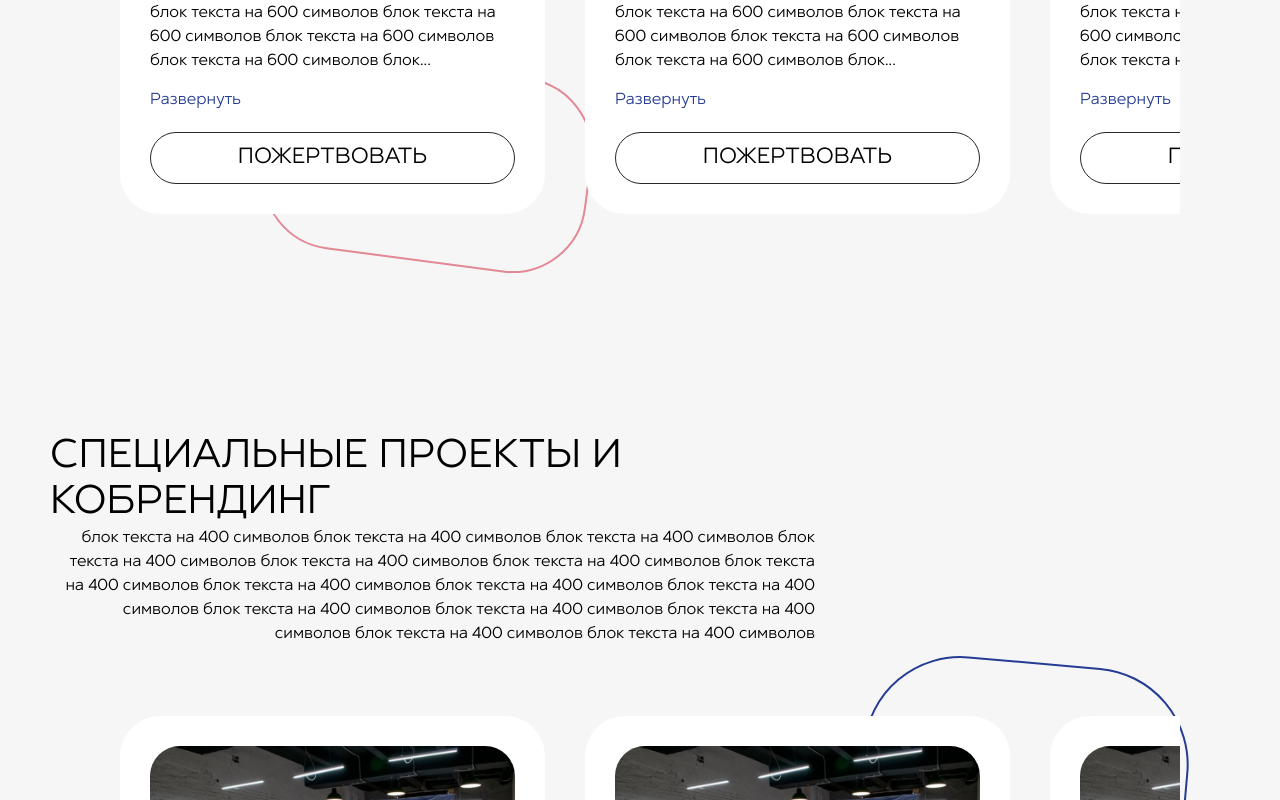
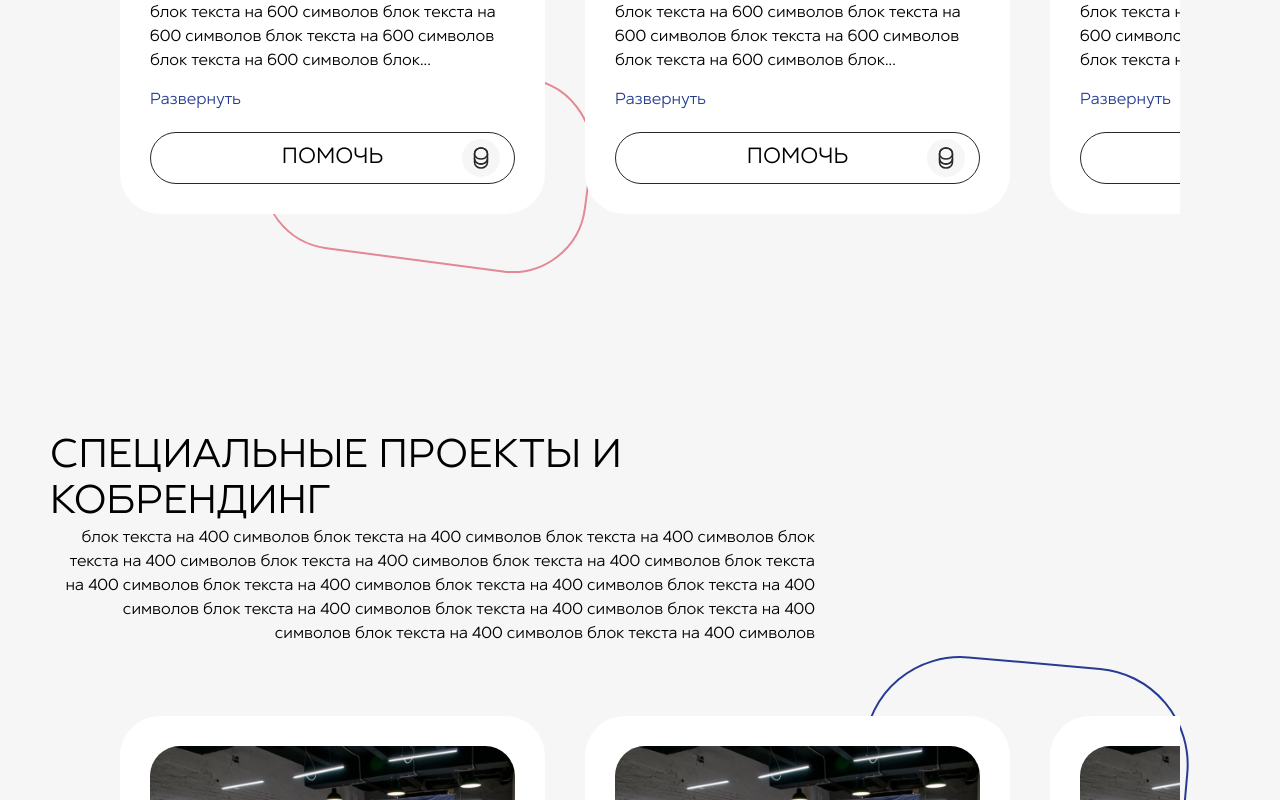
Before and after one commit to thirdmadman/fond-ravnovesie.ru_2023, a Next.js app: page /ways-to-help in a window 1280 px wide. Shown: the part 2200-3000 px from the top of the page. Built offline with nearby package versions, Linux system fonts and the light colour scheme.

Commit message:
feat: add icon to action link

```diff
--- a/src/components/ways-to-help/HelpWayCard.tsx
+++ b/src/components/ways-to-help/HelpWayCard.tsx
@@ -9,9 +9,10 @@ interface IHelpWayCardProps {
   description: string;
   imageLink: string;
   actionLink: string;
+  isFinancial: boolean;
 }
 
-export function HelpWayCard({ title, description, imageLink, actionLink }: IHelpWayCardProps) {
+export function HelpWayCard({ title, description, imageLink, actionLink, isFinancial }: IHelpWayCardProps) {
   const [isDescriptionOpened, setIsDescriptionOpened] = useState(false);
 
   return (
@@ -28,8 +29,13 @@ export function HelpWayCard({ title, description, imageLink, actionLink }: IHelp
           {isDescriptionOpened ? 'Свернуть' : 'Развернуть'}
         </button>
       </div>
-      <a href={actionLink} target="_blank" rel="noreferrer">
-        Пожертвовать
+      <a
+        className={`help-way-card__action-link ${isFinancial && 'help-way-card__action-link_financial'}`}
+        href={actionLink}
+        target="_blank"
+        rel="noreferrer"
+      >
+        Помочь
       </a>
     </div>
   );
--- a/src/components/ways-to-help/SectionBecomePartner.tsx
+++ b/src/components/ways-to-help/SectionBecomePartner.tsx
@@ -15,6 +15,7 @@ const helpWays = [
     description: dummyText600,
     imageLink: '/images/ways-to-help/provide-premises-image.png',
     actionLink: '',
+    isFinancial: true,
   },
   {
     id: 2,
@@ -22,6 +23,7 @@ const helpWays = [
     description: dummyText600,
     imageLink: '/images/ways-to-help/provide-premises-image.png',
     actionLink: '',
+    isFinancial: true,
   },
   {
     id: 3,
@@ -29,13 +31,15 @@ const helpWays = [
     description: dummyText600,
     imageLink: '/images/ways-to-help/provide-premises-image.png',
     actionLink: '',
+    isFinancial: true,
   },
   {
     id: 4,
-    title: 'организовать мероприятие в пользу фонда',
+    title: 'Организовать мероприятие в пользу фонда',
     description: dummyText600,
     imageLink: '/images/ways-to-help/provide-premises-image.png',
     actionLink: '',
+    isFinancial: false,
   },
   {
     id: 5,
@@ -43,6 +47,7 @@ const helpWays = [
     description: dummyText600,
     imageLink: '/images/ways-to-help/provide-premises-image.png',
     actionLink: '',
+    isFinancial: true,
   },
   {
     id: 6,
@@ -50,13 +55,15 @@ const helpWays = [
     description: dummyText600,
     imageLink: '/images/ways-to-help/provide-premises-image.png',
     actionLink: '',
+    isFinancial: false,
   },
   {
     id: 7,
-    title: 'Помочь фонду pro boho',
+    title: 'Помочь фонду pro bono',
     description: dummyText600,
     imageLink: '/images/ways-to-help/provide-premises-image.png',
     actionLink: '',
+    isFinancial: false,
   },
   {
     id: 8,
@@ -64,6 +71,7 @@ const helpWays = [
     description: dummyText600,
     imageLink: '/images/ways-to-help/provide-premises-image.png',
     actionLink: '',
+    isFinancial: false,
   },
 ];
 
--- a/src/styles/ways-to-help/helpWayCard.scss
+++ b/src/styles/ways-to-help/helpWayCard.scss
@@ -35,7 +35,8 @@
     color: $color-primary-blue;
   }
 
-  a {
+  .help-way-card__action-link {
+    position: relative;
     display: flex;
     align-items: center;
     padding: 10px 15px;
@@ -47,5 +48,22 @@
     text-transform: uppercase;
     text-align: center;
     justify-content: center;
+
+    &_financial {
+      &::after {
+        content: '';
+        position: absolute;
+        right: 14px;
+        display: block;
+        width: 38px;
+        height: 38px;
+        border-radius: 100%;
+        background-color: $color-light-m;
+        background-image: url('/images/icons/icon-money-outline-black.svg');
+        background-repeat: no-repeat;
+        background-position: center center;
+      }
+
+    }
   }
 }
```
